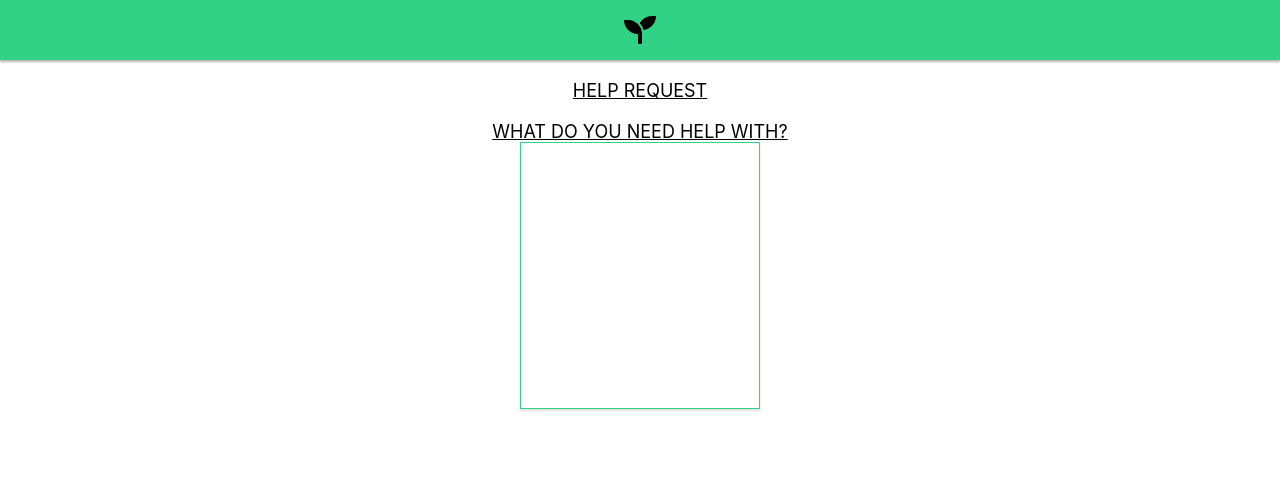
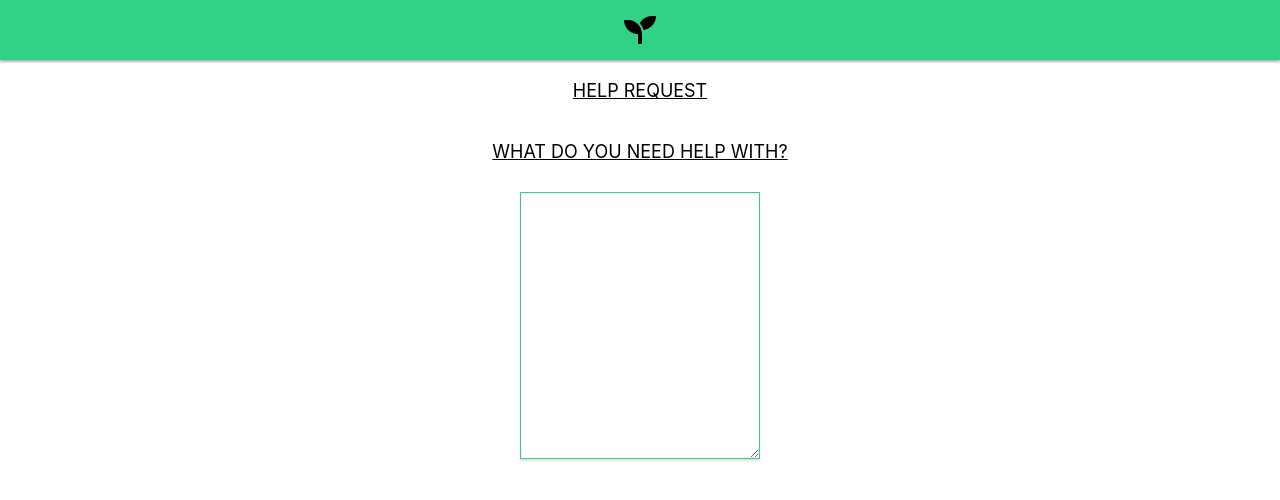
Before and after one commit to Vlad-Ber/Local_Heroes, a React (Create React App) app: page /help-request in a window 1280 px wide. Shown: the top 500 px of the page. Built offline with nearby package versions, Linux system fonts and the light colour scheme.

Commit message:
turned TextInput into textarea for multiple line input + some styling

```diff
--- a/src/components/TextInput.js
+++ b/src/components/TextInput.js
@@ -29,7 +29,7 @@ class TextInput extends Component {
   }
 }
 
-const StyledInput = styled.input`
+const StyledInput = styled.textarea`
     margin: auto;
     display: flex;
 
--- a/src/pages/HelpRequest.js
+++ b/src/pages/HelpRequest.js
@@ -1,8 +1,10 @@
 import React, { Component } from 'react';
 
-import NavBar from '../components/NavBar.js'
-import SectionTitle from '../components/SectionTitle.js'
-import TextInput from '../components/TextInput.js'
+import styled from 'styled-components';
+
+import NavBar from '../components/NavBar.js';
+import SectionTitle from '../components/SectionTitle.js';
+import TextInput from '../components/TextInput.js';
 
 class HelpRequest extends Component {
     render(){
@@ -11,11 +13,28 @@ class HelpRequest extends Component {
                 <NavBar/>
                 <SectionTitle text="HELP REQUEST"/>
 
-                <SectionTitle text="What do you need help with?"/>
-                <TextInput height="20em"/>
+                <DescriptionInput>
+                    <SectionTitle text="What do you need help with?"/>
+
+                    <InputWrapper>
+                        <TextInput height="20em"/>
+                    </InputWrapper>
+                </DescriptionInput>
+
             </div>
         );
     }
 }
 
+const DescriptionInput = styled.div`
+    display: flex;
+    flex-direction: column;
+    justify-content: space-around;
+    padding: 20px;
+`;
+
+const InputWrapper = styled.div`
+    padding: 30px;
+`;
+
 export default HelpRequest;
```
